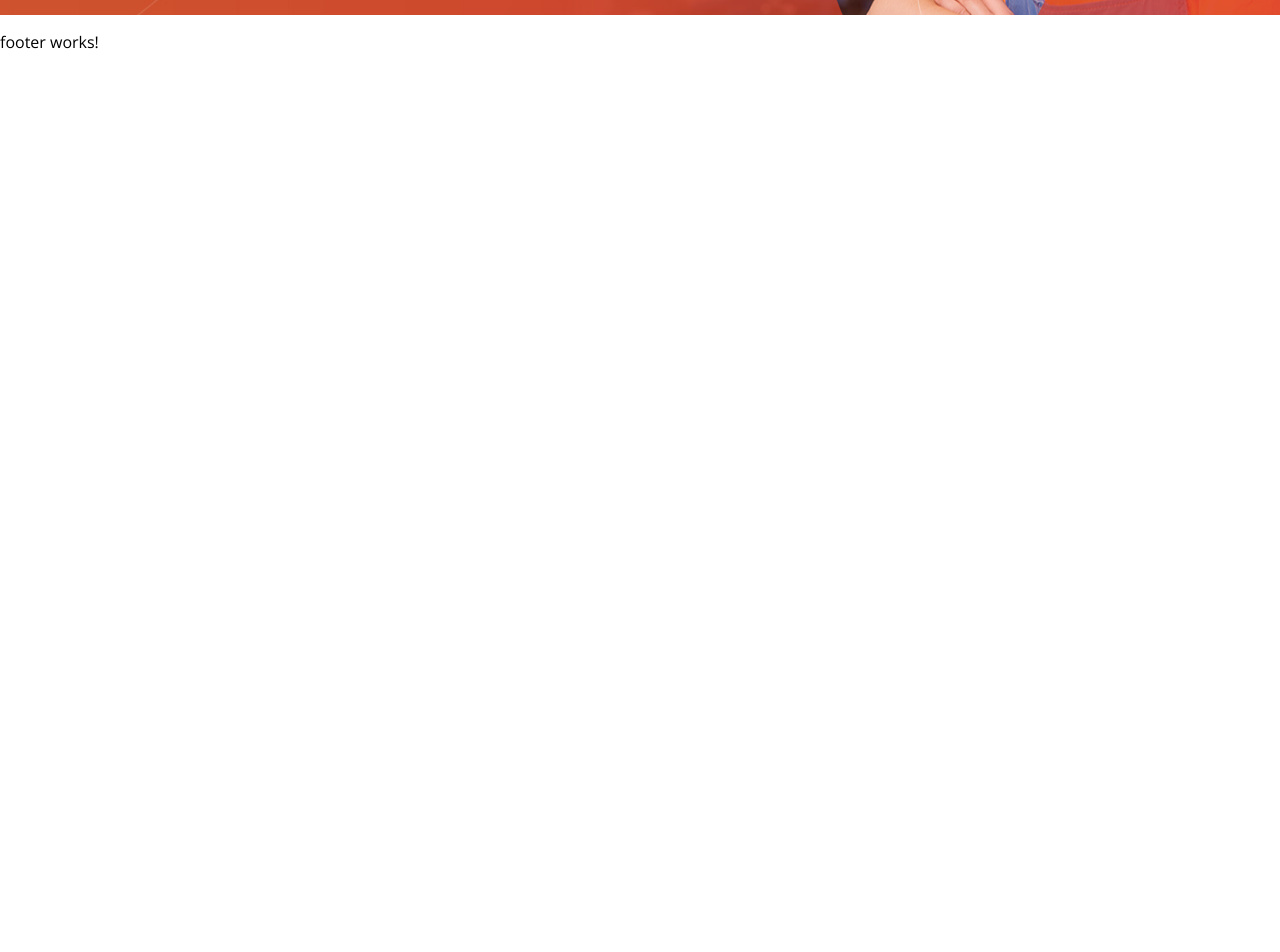
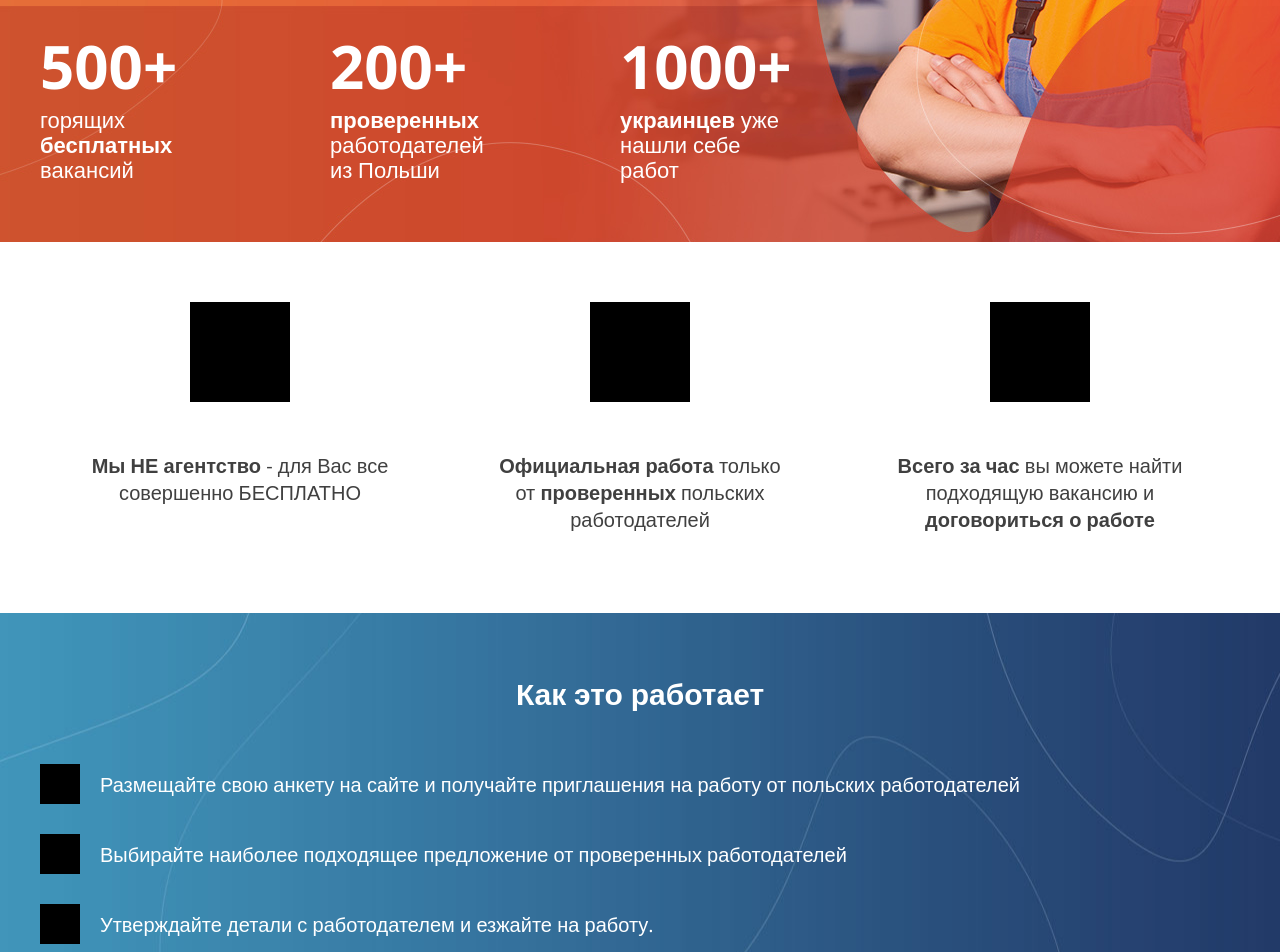
Before and after one commit to Fribolt/work-in-poland, an Angular app in the folder work-in-poland/: page / in a window 1280 px wide. Shown: the part 460-1412 px from the top of the page. Before the commit the page ends 800 px from the top, so only its background shows below. Built offline with nearby package versions, Linux system fonts and the light colour scheme.

Commit message:
added moels, config file, sections of main page

```diff
--- a/work-in-poland/src/app/components/header/header.component.html
+++ b/work-in-poland/src/app/components/header/header.component.html
@@ -1,4 +1,3 @@
-
 <header class="header container">
   <div routerLink="/" class="logo">work in poland</div>
   <aside class="main-menu">
--- a/work-in-poland/src/app/components/header/header.component.scss
+++ b/work-in-poland/src/app/components/header/header.component.scss
@@ -3,6 +3,10 @@
   justify-content: space-between;
   align-items: center;
   height: 100px;
+
+  &.container {
+    padding: 0;
+  }
 
   .logo {
     max-width: 200px;
--- /dev/null
+++ b/work-in-poland/src/app/models/main-page.models.ts
@@ -0,0 +1,4 @@
+export interface Category {
+  title: string;
+  background: string;
+};
--- /dev/null
+++ b/work-in-poland/src/app/pages/main-page/categoties-config.ts
@@ -0,0 +1,44 @@
+import { Category } from '../../models/main-page.models';
+
+export const categories: Category[]  = [
+  {
+    title: 'ads',
+    background: ' ',
+  },
+  {
+    title: 'ads',
+    background: ' ',
+  },
+  {
+    title: 'ads',
+    background: ' ',
+  },
+  {
+    title: 'ads',
+    background: ' ',
+  },
+  {
+    title: 'ads',
+    background: ' ',
+  },
+  {
+    title: 'ads',
+    background: ' ',
+  },
+  {
+    title: 'ads',
+    background: ' ',
+  },
+  {
+    title: 'ads',
+    background: ' ',
+  },
+  {
+    title: 'ads',
+    background: ' ',
+  },
+  {
+    title: 'ads',
+    background: ' ',
+  },
+];
--- a/work-in-poland/src/app/pages/main-page/main-page.component.html
+++ b/work-in-poland/src/app/pages/main-page/main-page.component.html
@@ -1,8 +1,86 @@
 <section class="entry">
+  <div class="container">
     <h1 class="title">
       <strong>Легальная работа</strong>
       <br>
       в Польше без посредников
     </h1>
     <button class="button-link" type="button">Вакансии</button>
+    <div class="statistic">
+      <div class="statistic-item">
+        <div class="item-title">500+</div>
+        <div class="item-subtitle">горящих <b>бесплатных</b> вакансий</div>
+      </div>
+      <div class="statistic-item">
+        <div class="item-title">200+</div>
+        <div class="item-subtitle"><b>проверенных</b> работодателей из Польши</div>
+      </div>
+      <div class="statistic-item">
+        <div class="item-title">1000+</div>
+        <div class="item-subtitle"><b>украинцев</b> уже нашли себе работ</div>
+      </div>
+    </div>
+  </div>
 </section>
+<section class="benefits">
+  <div class="container">
+    <div class="benefits-list">
+      <div class="benefits-item">
+        <div class="benefits-icon like"></div>
+        <p class="benefits-title">
+          <b>Мы НЕ агентство</b>
+          - для Вас все совершенно БЕСПЛАТНО
+        </p>
+      </div>
+      <div class="benefits-item">
+        <div class="benefits-icon suitcase"></div>
+        <p class="benefits-title">
+          <b>Официальная работа</b>
+          только от
+          <b>проверенных</b>
+          польских работодателей
+        </p>
+      </div>
+      <div class="benefits-item">
+        <div class="benefits-icon worker"></div>
+        <p class="benefits-title">
+          <b>Всего за час</b>
+          вы можете найти подходящую вакансию и
+          <b>договориться о работе</b>
+        </p>
+      </div>
+    </div>
+  </div>
+</section>
+<section class="how-it-work">
+  <div class="container">
+    <h1 class="title">Как это работает</h1>
+
+    <div class="how-it-work-list">
+      <div class="list-item">
+        <div class="item-icon"></div>
+        <div class="item-title">Размещайте свою анкету на сайте и получайте приглашения на работу от польских работодателей</div>
+      </div>
+      <div class="list-item">
+        <div class="item-icon"></div>
+        <div class="item-title">Выбирайте наиболее подходящее предложение от проверенных работодателей</div>
+      </div>
+      <div class="list-item">
+        <div class="item-icon"></div>
+        <div class="item-title">Утверждайте детали с работодателем и езжайте на работу.</div>
+      </div>
+    </div>
+  </div>
+</section>
+<section class="popular-categories">
+  <div class="container">
+    <h1 class="title"></h1>
+
+    <div class="categories-container">
+      <div class="category-item" *ngFor="let category of categories">
+        <div class="image" [ngClass]="category.background"></div>
+        <p class="category-title">{{category.title}}</p>
+      </div>
+    </div>
+  </div>
+</section>
--- a/work-in-poland/src/app/pages/main-page/main-page.component.scss
+++ b/work-in-poland/src/app/pages/main-page/main-page.component.scss
@@ -1,6 +1,5 @@
 
 .entry {
-  padding: 0 60px;
   background: url("~src/assets/images/entry-bg.jpg") center no-repeat;
 
   .title {
@@ -11,4 +10,91 @@
     line-height: 60px;
     word-wrap: break-word;
   }
+
+  .statistic {
+    display: flex;
+    justify-content: flex-start;
+    color: #fff;
+
+    &-item {
+      &:not(:last-child) {
+        margin-right: 120px;
+      }
+    }
+
+    .item-title {
+      font-weight: bold;
+      font-size: 60px;
+    }
+
+    .item-subtitle {
+      max-width: 170px;
+      line-height: 25px;
+      font-weight: 400;
+      font-size: 22px;
+    }
+  }
 }
+
+.benefits {
+
+  &-list {
+    display: flex;
+    justify-content: space-around;
+    text-align: center;
+  }
+
+  .benefits-item {
+    max-width: 300px;
+  }
+
+  &-icon {
+    width: 100px;
+    height: 100px;
+    margin: 0 auto 50px auto;
+    background: #000;
+  }
+
+  &-title {
+    font-weight: 400;
+    font-size: 20px;
+    color: #404040;
+  }
+}
+
+.how-it-work {
+  font-size: 20px;
+  color: #fff;
+  background: url("~src/assets/images/how-it-work-bg.jpg") center no-repeat;
+
+  .title {
+    margin-bottom: 50px;
+    text-align: center;
+  }
+
+  &-list {
+
+  }
+
+
+  .list-item {
+    display: flex;
+    align-items: center;
+
+    &:not(:last-child) {
+      margin-bottom: 30px;
+    }
+
+    .item-icon {
+      width: 40px;
+      height: 40px;
+      margin-right: 20px;
+      background: #000;
+    }
+
+    .item-title {
+
+    }
+  }
+
+}
--- a/work-in-poland/src/app/pages/main-page/main-page.component.ts
+++ b/work-in-poland/src/app/pages/main-page/main-page.component.ts
@@ -1,4 +1,5 @@
 import { Component, OnInit } from '@angular/core';
+import { categories } from '../main-page/categoties-config';
 
 @Component({
   selector: 'app-main-page',
@@ -6,8 +7,9 @@ import { Component, OnInit } from '@angular/core';
   styleUrls: ['./main-page.component.scss']
 })
 export class MainPageComponent implements OnInit {
-
-  constructor() { }
+  categories = categories;
+  constructor() {
+  }
 
   ngOnInit() {
   }
--- a/work-in-poland/src/styles.scss
+++ b/work-in-poland/src/styles.scss
@@ -13,9 +13,11 @@ body {
 .container {
   max-width: 1200px;
   margin: 0 auto;
+  padding: 60px 0;
 }
 
 .title {
+  margin: 0;
   color: $color-title;
 }
 
```
Also changed, not shown: work-in-poland/src/assets/images/how-it-work-bg.jpg (added). Lines whose indentation alone changed are shown as unchanged.
